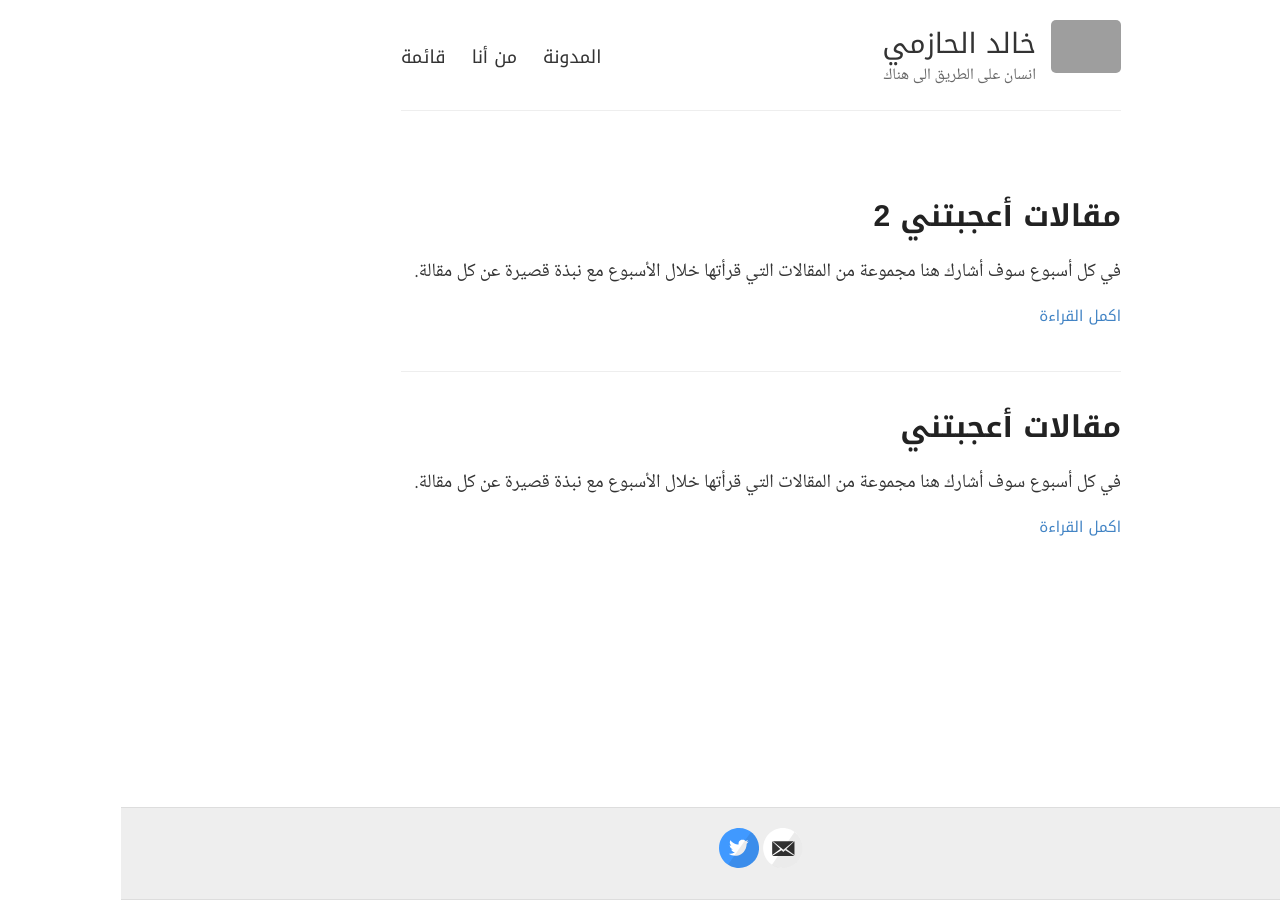
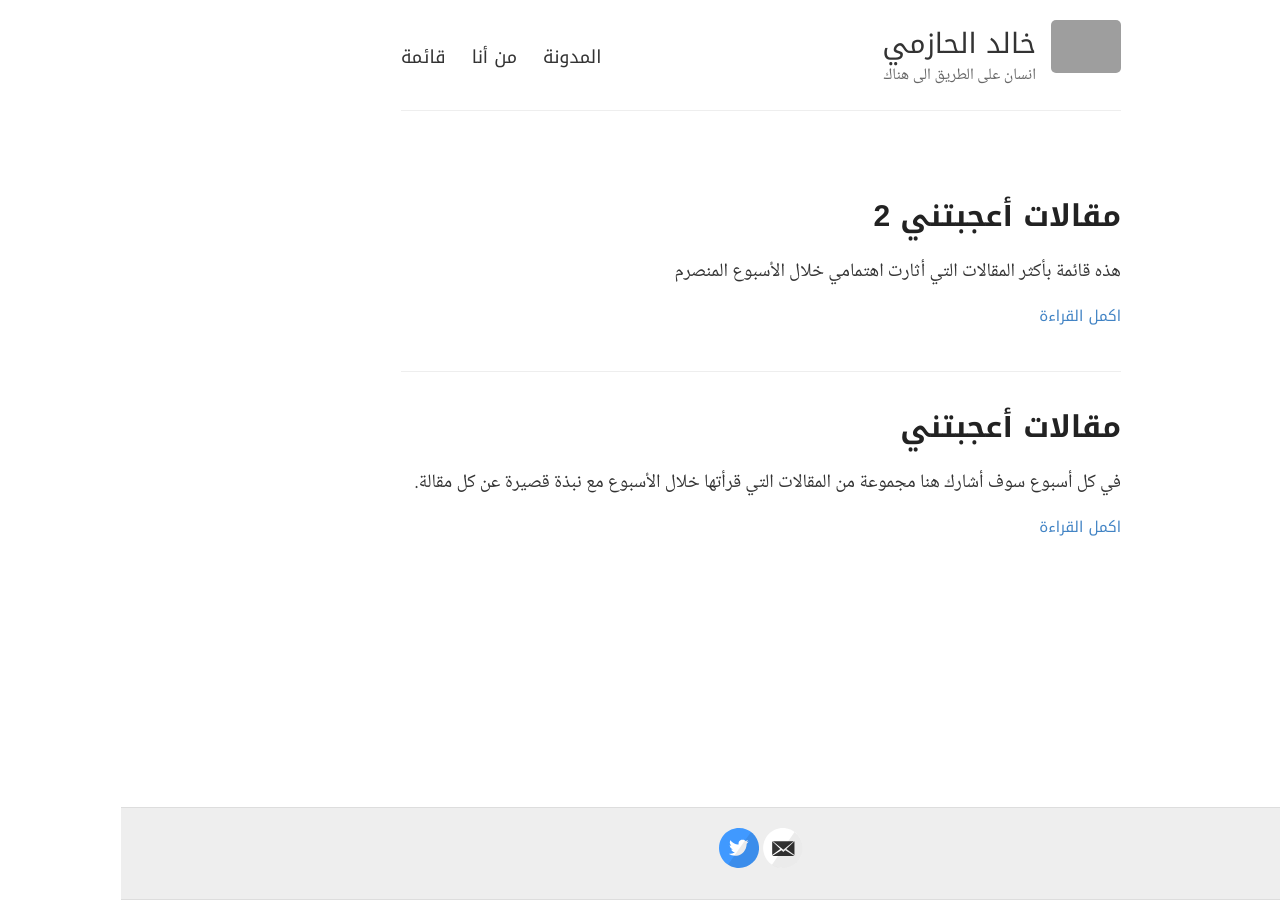
Before and after one commit to khalidlabs/arabic, a Jekyll site: the page built from index.html, in a window 1280 px wide. Built offline with Jekyll 4.4.1, drawn with Linux system fonts in a browser that asks for light colours; grey boxes are pictures that could not be loaded.

Commit message:
Update 2020-01-11-Articles2.md

```diff
--- a/_posts/2020-01-11-Articles2.md
+++ b/_posts/2020-01-11-Articles2.md
@@ -3,7 +3,8 @@ layout: post
 title: مقالات أعجبتني 2
 category: مقالات
 ---
+هذه قائمة بأكثر المقالات التي أثارت اهتمامي خلال الأسبوع المنصرم
 
-في كل أسبوع سوف أشارك هنا مجموعة من المقالات التي قرأتها خلال الأسبوع مع نبذة قصيرة عن كل مقالة.
-
-![_config.yml]({{ site.baseurl }}/images/config.png)
+### الذكاء الاصطناعي
+![enter image description here](https://static.arageek.com/wp-content/uploads/books-1-1.jpg)
+فيه هذه المقالة يبحث الكاتب في كيفية استخدام الذكاء الاصطناعي لتسريع عملية الاكتشاف العلمي.  [هذا هو رابط المقالة](http://example.com)
```
